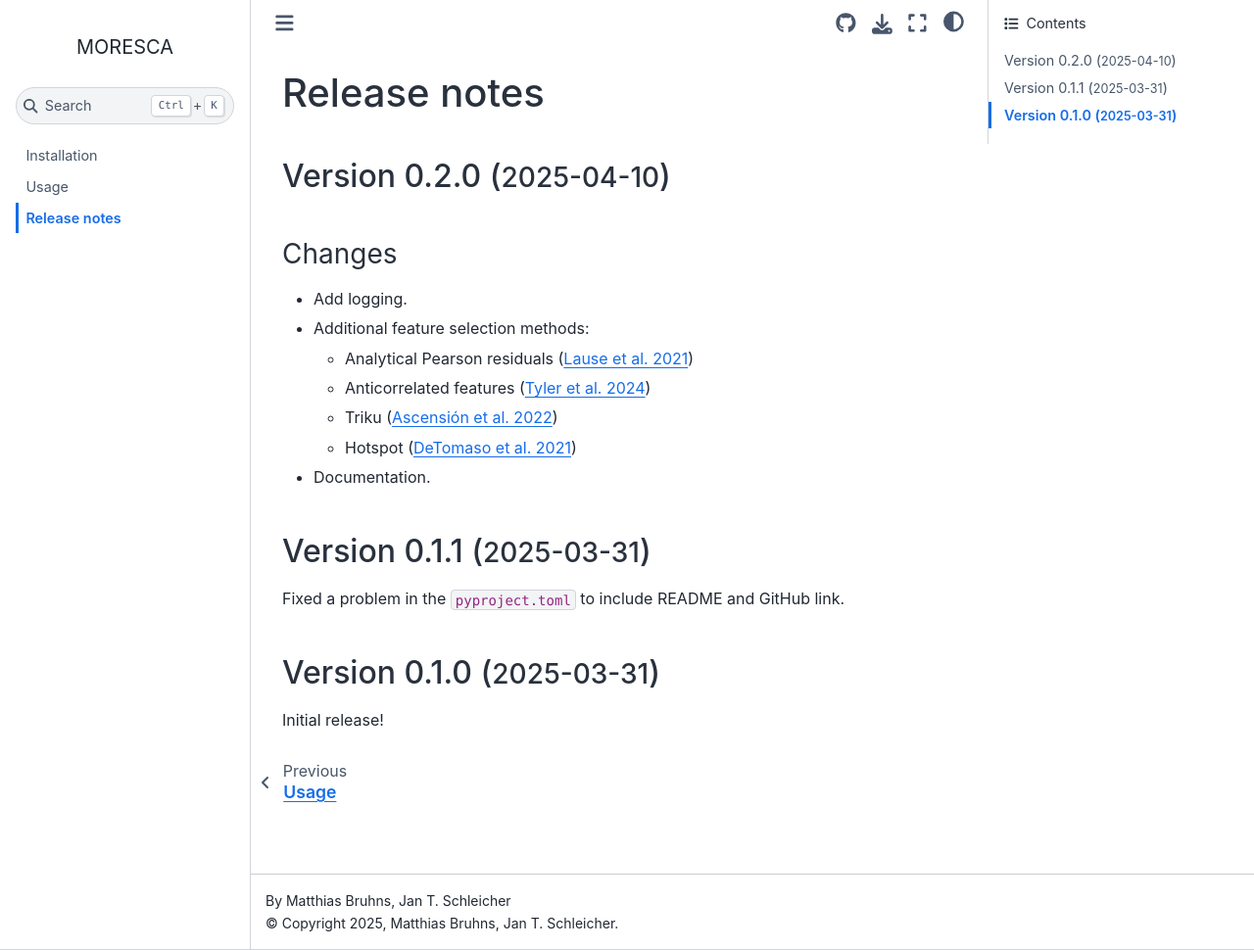
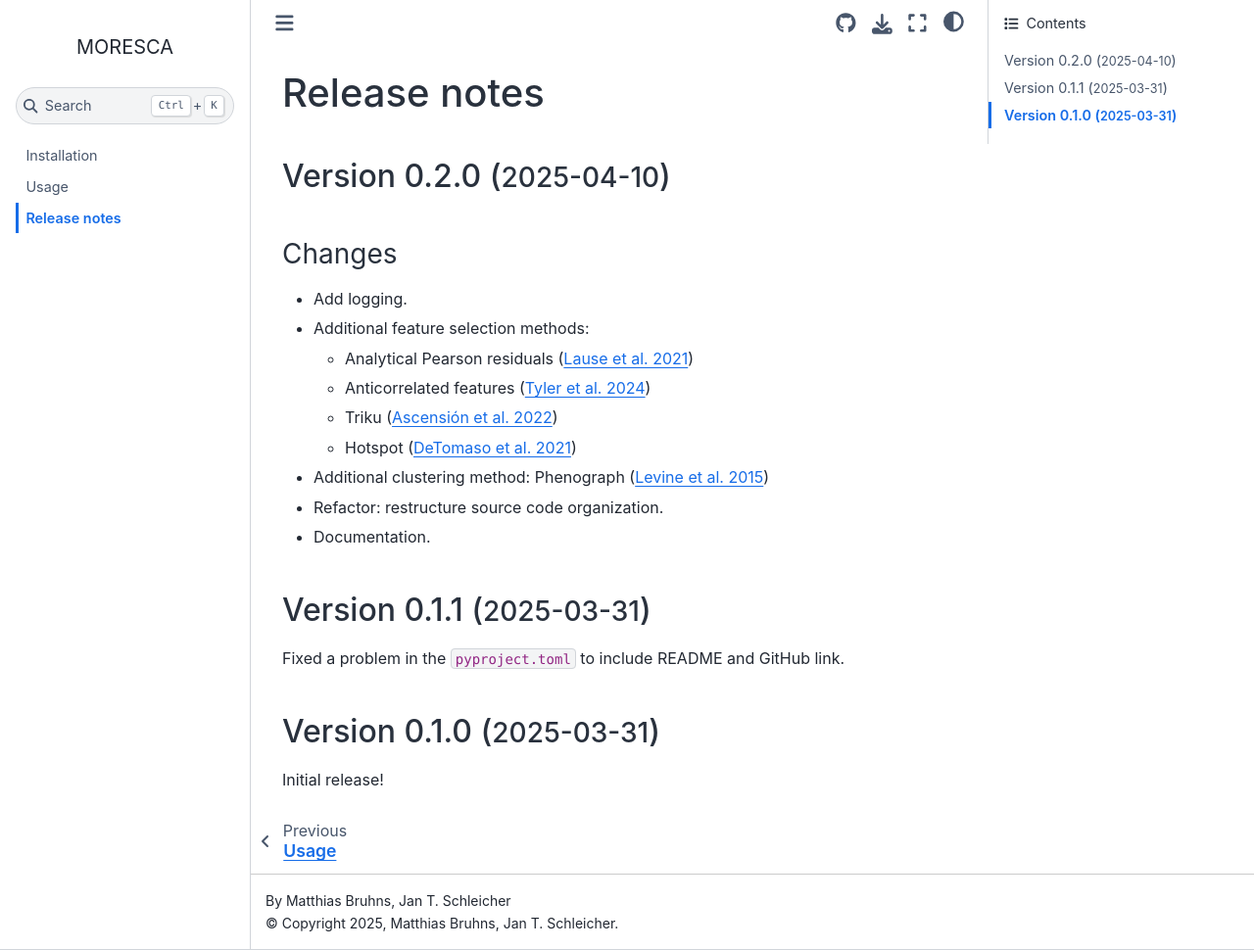
Before and after one commit to claassenlab/MORESCA, a Sphinx documentation site: the page built from docs/source/release_notes.md, in a window 1280 px wide and 970 px high. Shown: the whole window at 98% size. Built offline with Sphinx 7.4.7 and the Sphinx Book theme 1.1.4, drawn with Linux system fonts in a browser that asks for light colours.

Commit message:
Update release notes.

```diff
--- a/docs/source/release_notes.md
+++ b/docs/source/release_notes.md
@@ -10,6 +10,8 @@
     - Anticorrelated features (<a href="https://doi.org/10.1038/s41467-023-43406-9" target="_blank">Tyler et al. 2024</a>)
     - Triku (<a href="https://doi.org/10.1093/gigascience/giac017" target="_blank">Ascensión et al. 2022</a>)
     - Hotspot (<a href="https://doi.org/10.1016/j.cels.2021.04.005" target="_blank">DeTomaso et al. 2021</a>)
+- Additional clustering method: Phenograph (<a href="https://doi.org/10.1016/j.cell.2015.05.047" target="_blank">Levine et al. 2015</a>)
+- Refactor: restructure source code organization.
 - Documentation.
 
 
```
